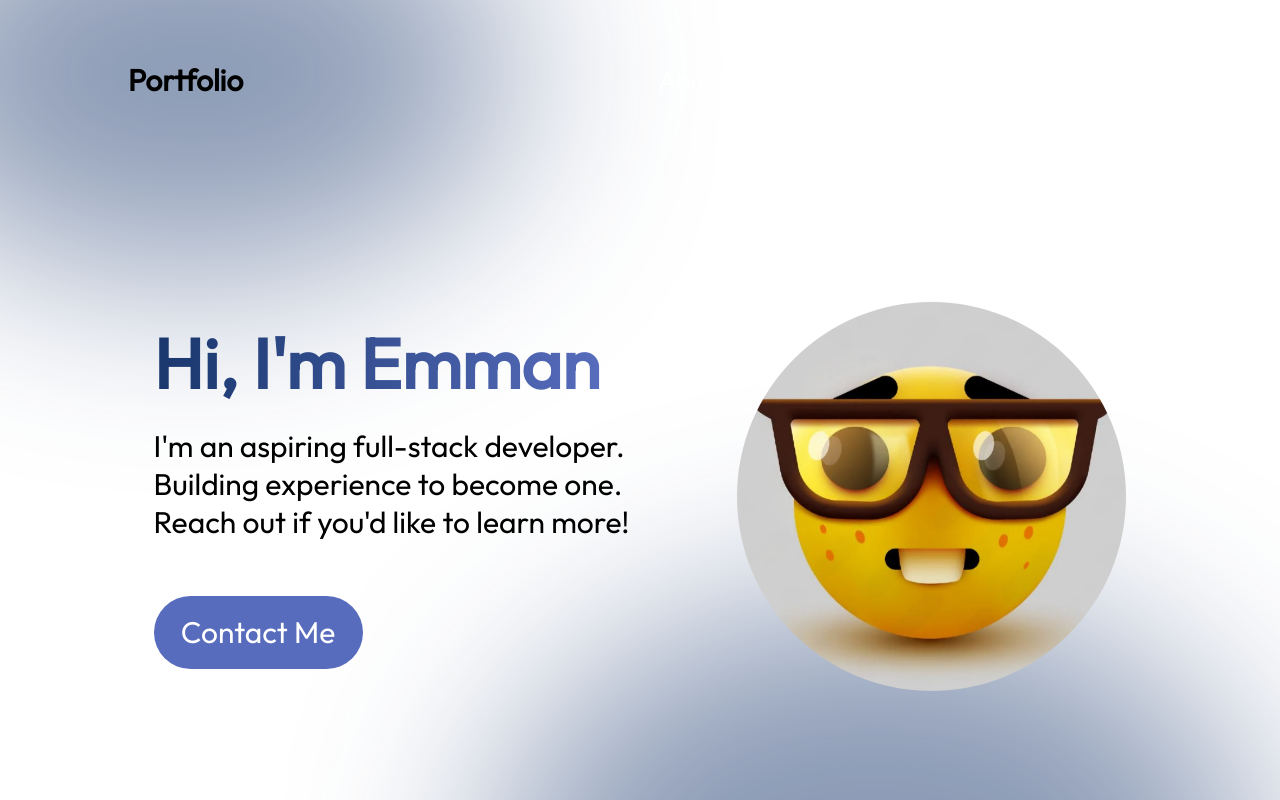
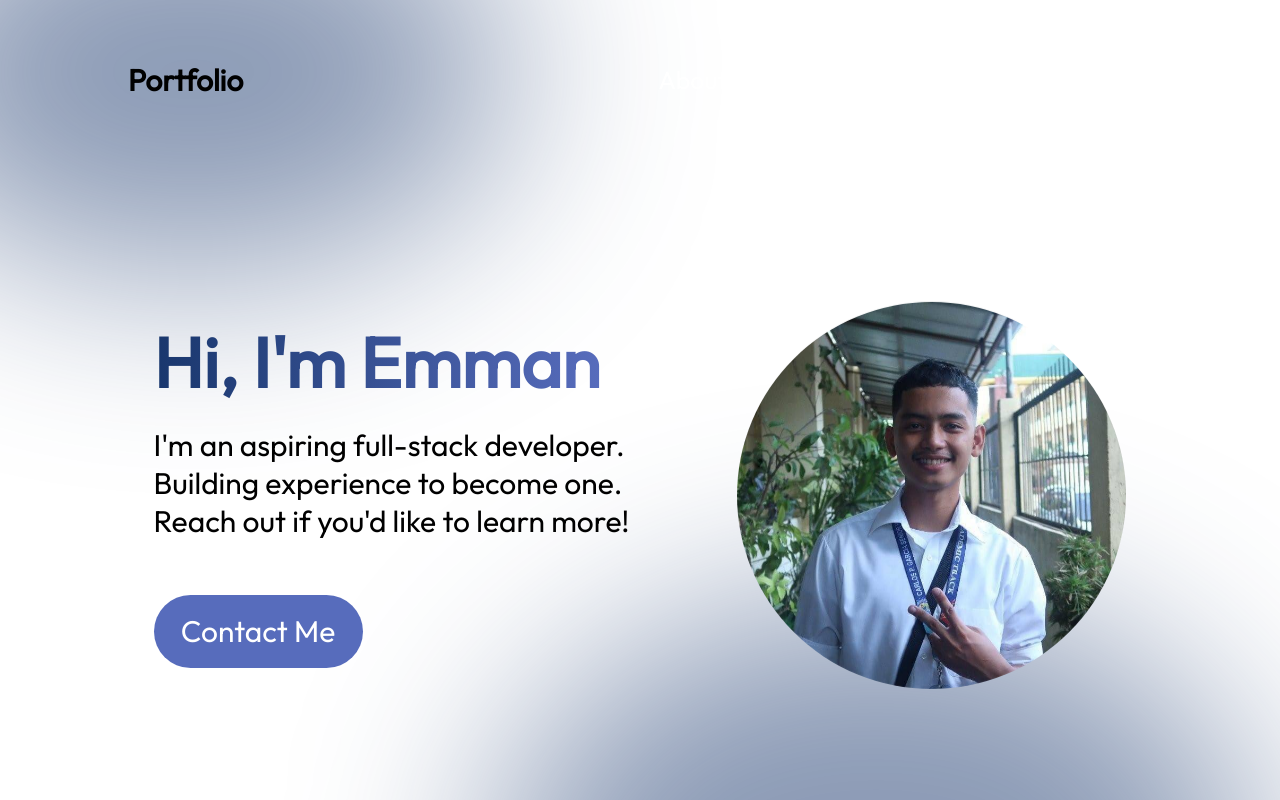
Before and after one commit to Aemonsz2004/react-portfolio, a React (Vite) app: page / in a window 1280 px wide. Shown: the top 800 px of the page. Built offline with nearby package versions, Linux system fonts and the light colour scheme.

Commit message:
minor fixes in hero section

```diff
--- a/src/components/hero/Hero.jsx
+++ b/src/components/hero/Hero.jsx
@@ -10,12 +10,12 @@ import nerd2 from '../../../assets/hero/nerd2.jpg'
 
     const Hero = () => {
 
-        const [currentImage, setCurrentImage] = useState(nerd);
+        const [currentImage, setCurrentImage] = useState(nerd2);
         const handleImage1 = () => {
-            setCurrentImage(nerd2);
+            setCurrentImage(nerd);
         }
         const handleImage2 = () => {
-            setCurrentImage(nerd);
+            setCurrentImage(nerd2);
         }
         return (
             <section className={styles.heroContainer}>
```
